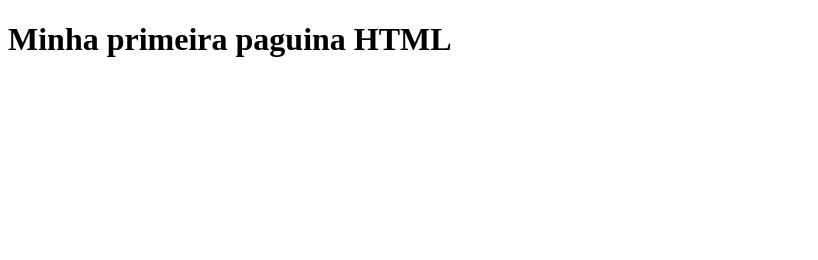
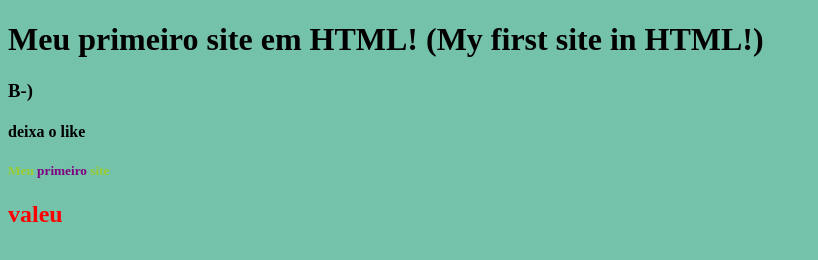
Before and after one commit to Maarquin04/DevWeb, a plain HTML site: page index.html in a window 1280 px wide. Shown: the whole page, without its empty margins (0-818 px from the left). Drawn offline with Linux system fonts and the light colour scheme.

Commit message:
07/03/24

```diff
--- a/index.html
+++ b/index.html
@@ -2,9 +2,21 @@
 <html lang="pt-br">
 <head>
     <meta charset="UTF-8">
-    <title>valeu mofi</title>
+    <title>valeu mofi</title><!--Comentario-->
+    <style>
+        body{
+            background-color: rgb(117, 194, 171);
+        }
+    </style>
 </head>
-<body>
-     <h1>Minha primeira paguina HTML</h1>
+<body style="color: black;">
+    <h1>Meu primeiro site em HTML! (My first site in HTML!)</h1>
+    <h3>B-)</h3>
+    <h4>deixa o like</h4>
+    <h5 style="color: yellowgreen;"> Meu <span style="color: purple;">
+    primeiro </span> site</h5>
+<header style="color: red;">
+    <h2>valeu</h2>
+</header>
 </body>
 </html>
```
